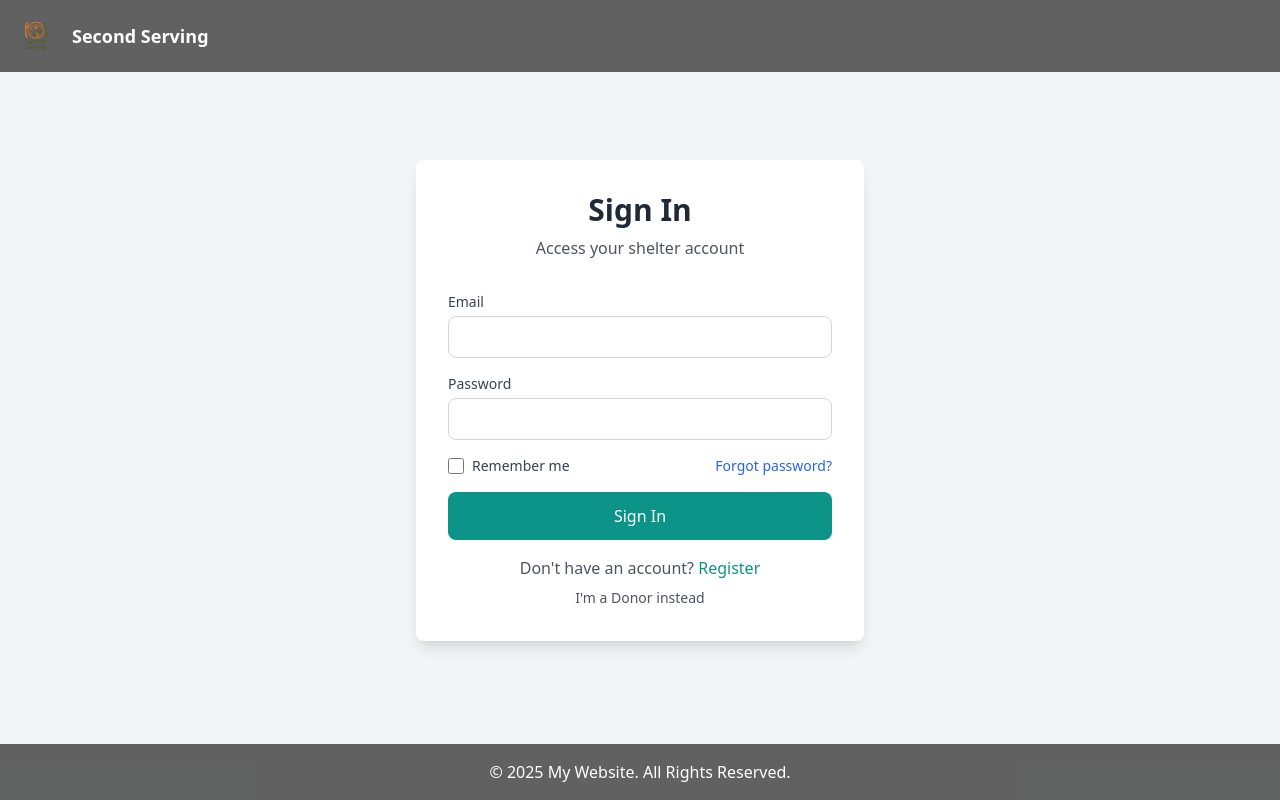
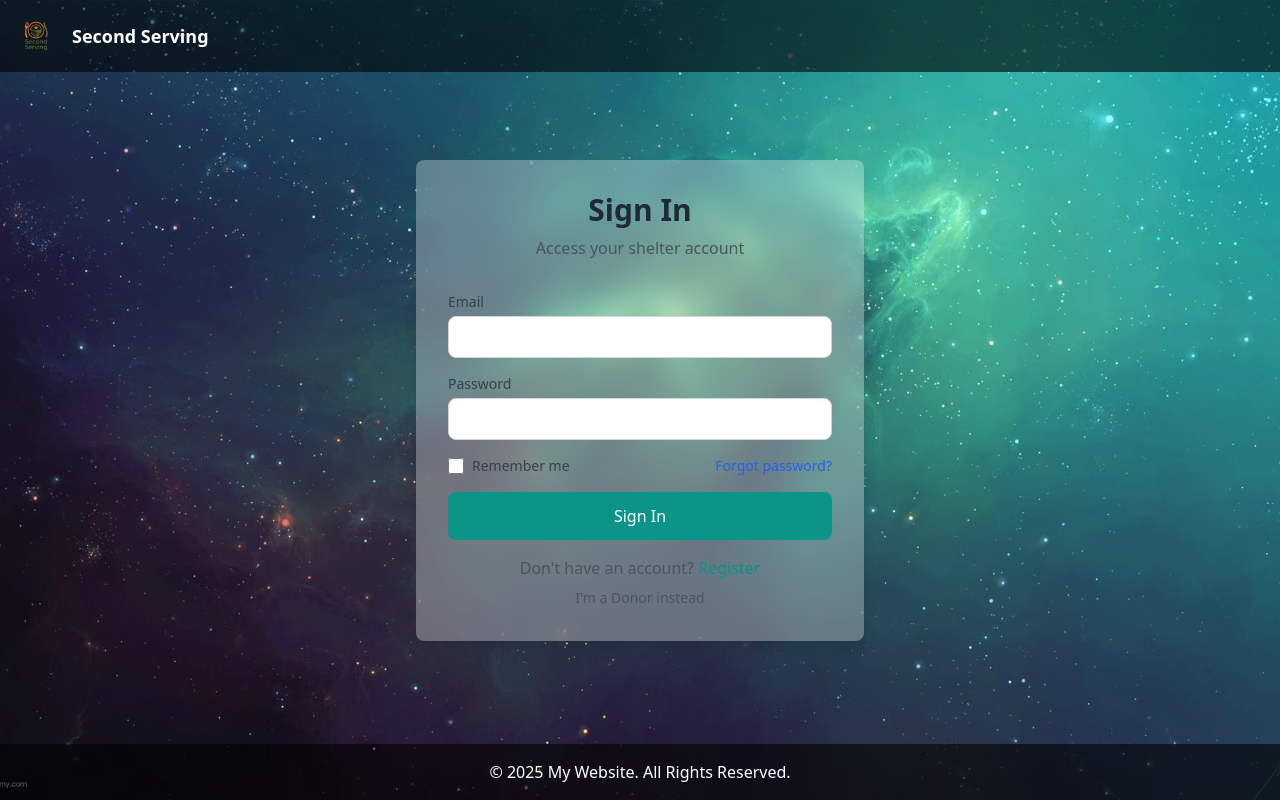
Before and after one commit to sanjyot242/SecondServing, a React (Vite) app in the folder secondServing-frontend/: page /login in a window 1280 px wide. Built offline with nearby package versions, Linux system fonts and the light colour scheme; no server answers.

Commit message:
started with login form ui

```diff
--- a/secondServing-frontend/src/components/LoginForm.tsx
+++ b/secondServing-frontend/src/components/LoginForm.tsx
@@ -47,8 +47,8 @@
   };
 
   return (
-    <div className="min-h-screen bg-gray-100 flex flex-col items-center justify-center p-4">
-      <div className="max-w-md w-full bg-white rounded-lg shadow-lg p-8">
+    <div className="min-h-screen bg-gray-100 flex flex-col items-center justify-center p-4 space-container">
+      <div className="max-w-md w-full backdrop-blur-md bg-white/30 rounded-lg shadow-lg p-8">
         <div className="text-center mb-8">
           <h1 className="text-3xl font-bold text-gray-800">Sign In</h1>
           <p className="text-gray-600 mt-2">
```
